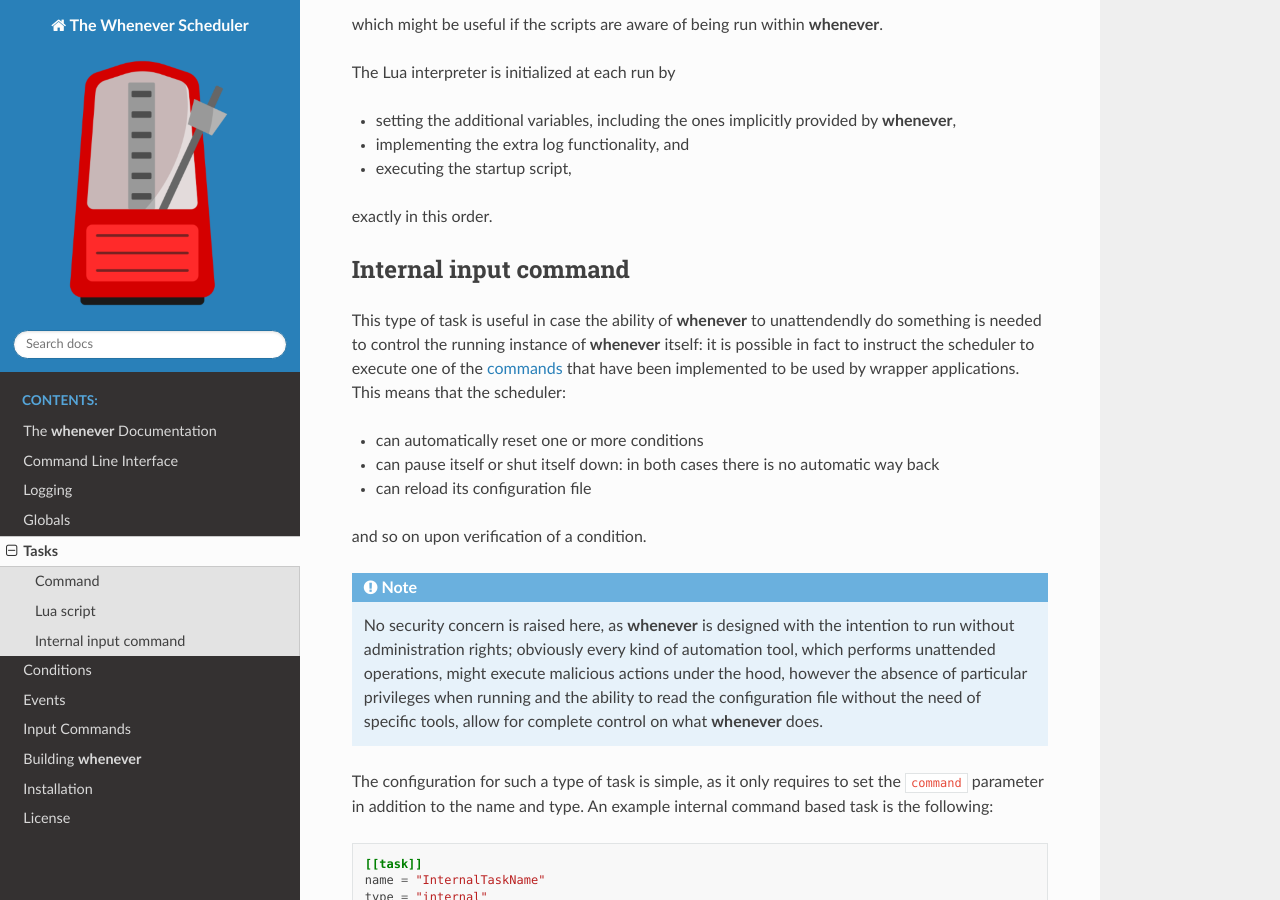
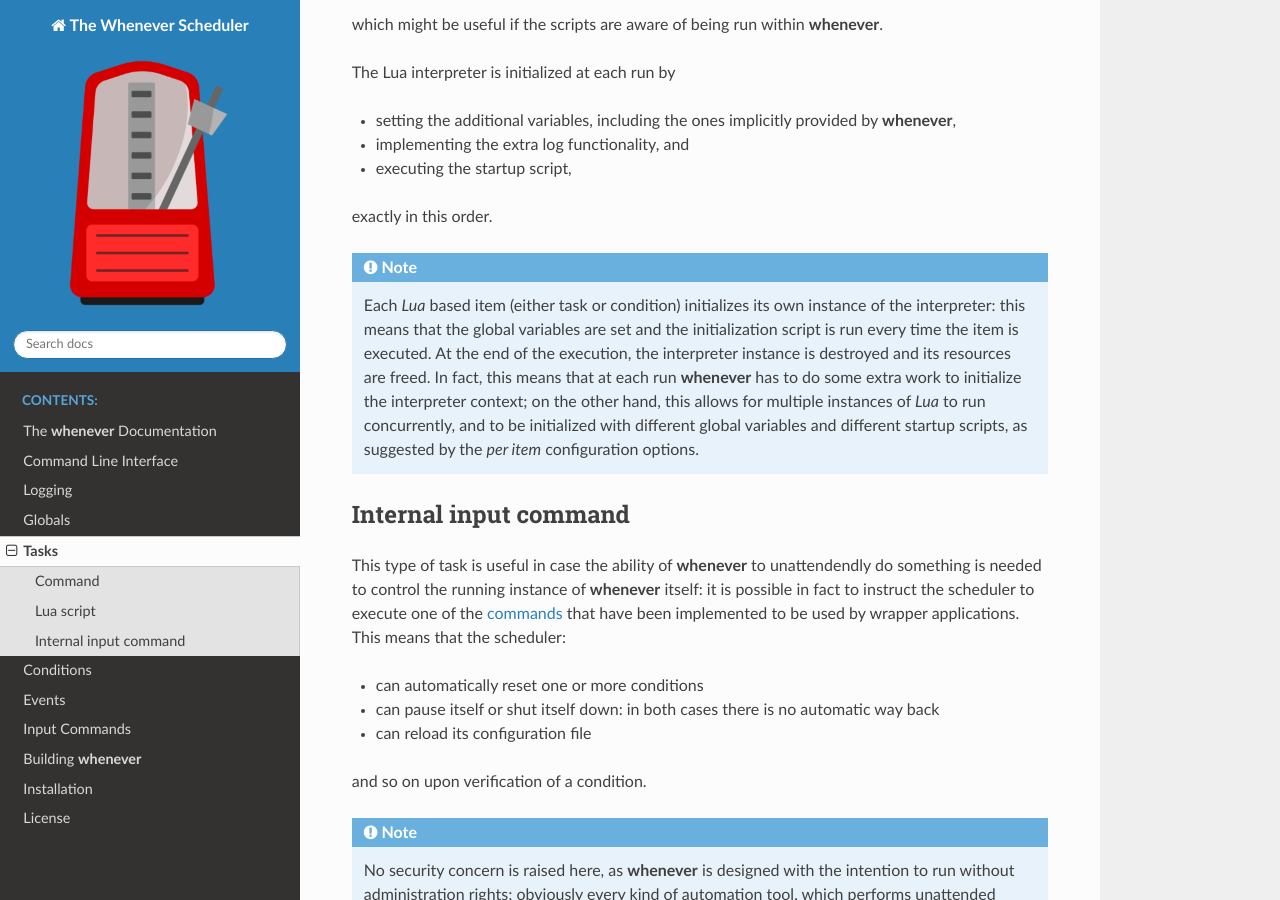
Before and after one commit to almostearthling/whenever, a Sphinx documentation site: the page built from docs/40.tasks.rst, in a window 1280 px wide and 900 px high, scrolled down 4335 px. Built offline with Sphinx 7.4.7 and the Read the Docs theme 3.1.0, drawn with Linux system fonts in a browser that asks for light colours.

Commit message:
docs: better explain how Lua items are run

```diff
--- a/docs/40.tasks.rst
+++ b/docs/40.tasks.rst
@@ -264,6 +264,17 @@ The Lua interpreter is initialized at each run by
 
 exactly in this order.
 
+.. note::
+
+   Each *Lua* based item (either task or condition) initializes its own instance of the
+   interpreter: this means that the global variables are set and the initialization script is run
+   every time the item is executed. At the end of the execution, the interpreter instance is
+   destroyed and its resources are freed. In fact, this means that at each run **whenever** has
+   to do some extra work to initialize the interpreter context; on the other hand, this allows
+   for multiple instances of *Lua* to run concurrently, and to be initialized with different
+   global variables and different startup scripts, as suggested by the *per item* configuration
+   options.
+
 
 .. _40-tasks-internal:
 
```
Also changed, not shown: docs/50.conditions.rst (+11 -0 lines).
